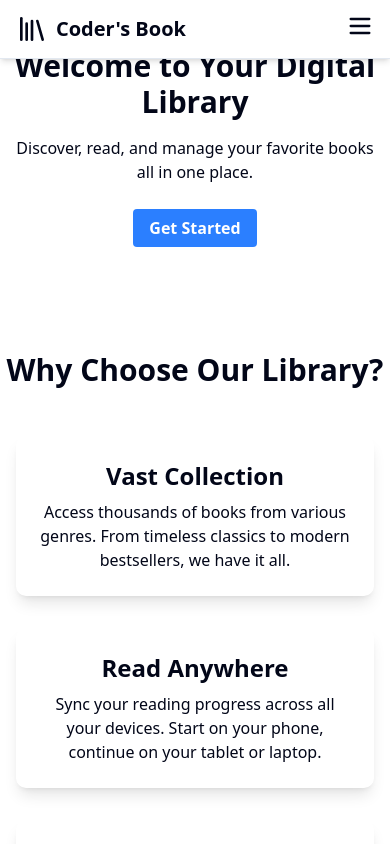
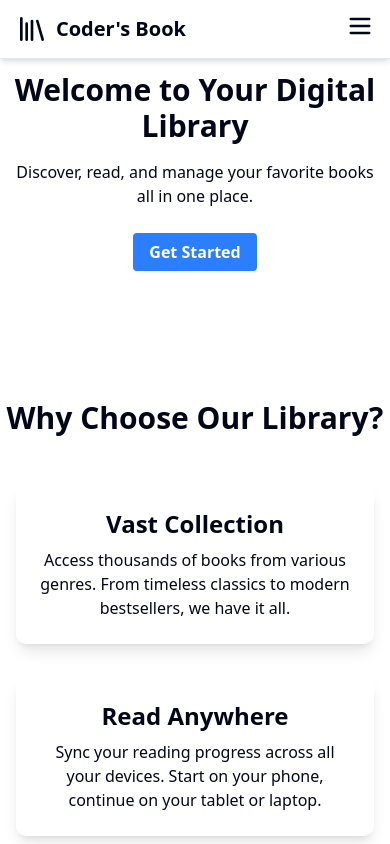
Before and after one commit to srivastav-aryan/e-library-frontend, a React (Vite) app: page / in a window 390 px wide. Shown: the top 844 px of the page. Built offline with nearby package versions, Linux system fonts and the light colour scheme; no server answers.

Commit message:
add padding to home page

```diff
--- a/src/Pages/Home.jsx
+++ b/src/Pages/Home.jsx
@@ -4,7 +4,7 @@ import { Link } from 'react-router-dom';
 const Home = () => {
   return (
     <div className="home-page">
-      <header className="hero-section text-center py-12 sm:py-16 md:py-24 bg-white">
+      <header className="hero-section text-center py-18 sm:py-16 md:py-24 bg-white">
         <div className="container mx-auto">
           <h1 className="text-3xl sm:text-4xl md:text-5xl font-bold mb-4">Welcome to Your Digital Library</h1>
           <p className="text-base sm:text-lg md:text-xl mb-8 px-4 sm:px-6">Discover, read, and manage your favorite books all in one place.</p>
```
